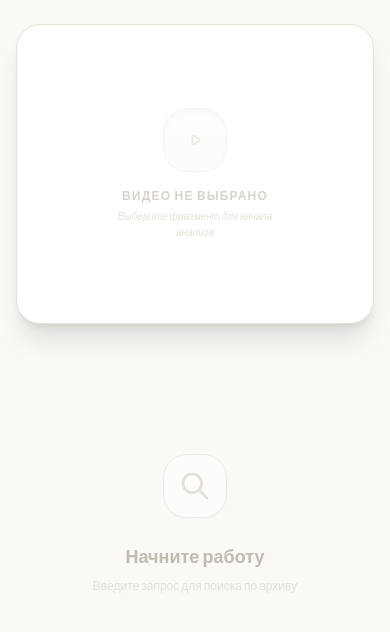
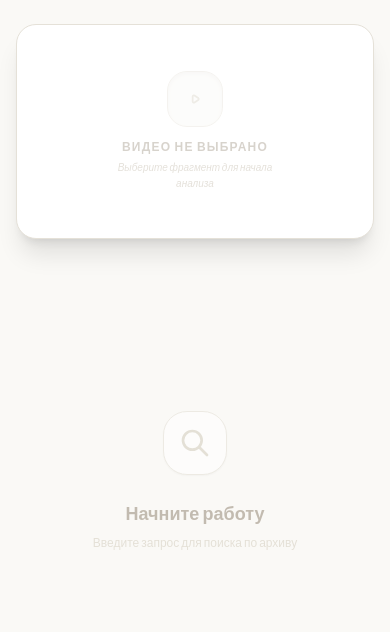
Before and after one commit to planetic-labs/pulsar, a Python web app: template templates/index.html in a window 390 px wide. Shown: the part 121-753 px from the top of the page. Run offline with Jinja, Linux system fonts and the light colour scheme; the template is opened without the code that fills it, so the values that code supplies are empty; some libraries are stand-ins or nearby versions.

Commit message:
feat(player): добавить функции для форматирования и копирования текущего времени воспроизведения видео

```diff
--- a/static/js/search_app.js
+++ b/static/js/search_app.js
@@ -19,6 +19,46 @@ function copyToClipboard(text, btnElement) {
         showToast("Ссылка скопирована", "success");
     }).catch(err => {
         console.error('Failed to copy text: ', err);
+    });
+}
+
+function formatPlaybackTime(seconds) {
+    const total = Math.floor(Math.max(0, Number(seconds) || 0));
+    const hours = Math.floor(total / 3600);
+    const minutes = Math.floor((total % 3600) / 60);
+    const secs = total % 60;
+    const pad = (n) => String(n).padStart(2, '0');
+    if (hours > 0) {
+        return `${pad(hours)}:${pad(minutes)}:${pad(secs)}`;
+    }
+    return `${pad(minutes)}:${pad(secs)}`;
+}
+
+function copyCurrentPlaybackTime(btnElement) {
+    const video = document.getElementById('main-video');
+    const currentTime = video ? video.currentTime : 0;
+    const formatted = formatPlaybackTime(currentTime);
+
+    navigator.clipboard.writeText(formatted).then(() => {
+        if (btnElement) {
+            const originalHTML = btnElement.innerHTML;
+            btnElement.innerHTML = `
+                <svg class="w-3.5 h-3.5 text-emerald-500 scale-110 transition-transform shrink-0" fill="none" stroke="currentColor" stroke-width="2.5" viewBox="0 0 24 24">
+                    <polyline points="20 6 9 17 4 12"></polyline>
+                </svg>
+                <span class="text-emerald-700 font-bold">${formatted}</span>
+            `;
+            btnElement.classList.remove('bg-warm-50', 'border-warm-200', 'text-warm-600', 'hover:bg-brand-50', 'hover:border-brand-200', 'hover:text-brand-600');
+            btnElement.classList.add('bg-emerald-50', 'border-emerald-200');
+
+            setTimeout(() => {
+                btnElement.innerHTML = originalHTML;
+                btnElement.classList.remove('bg-emerald-50', 'border-emerald-200');
+                btnElement.classList.add('bg-warm-50', 'border-warm-200', 'text-warm-600', 'hover:bg-brand-50', 'hover:border-brand-200', 'hover:text-brand-600');
+            }, 2000);
+        }
+    }).catch(err => {
+        console.error('Failed to copy playback time: ', err);
     });
 }
 
@@ -436,3 +476,5 @@ window.showSearchModeHelp = showSearchModeHelp;
 window.closeSearchModeModal = closeSearchModeModal;
 window.flagChunk = flagChunk;
 window.showToast = showToast;
+window.formatPlaybackTime = formatPlaybackTime;
+window.copyCurrentPlaybackTime = copyCurrentPlaybackTime;
--- a/templates/components/player.html
+++ b/templates/components/player.html
@@ -1,37 +1,32 @@
 <!-- Video Player Column -->
-<div id="player-column" class="w-full lg:w-[400px] xl:w-[500px] shrink-0 order-1 lg:order-2">
-    <div class="bg-white rounded-[1.5rem] lg:rounded-[2.5rem] border border-[#E5E1D8] p-4 lg:p-8 sticky top-4 shadow-xl flex flex-col overflow-hidden min-h-[300px] lg:min-h-[600px] max-h-[50vh] lg:max-h-[calc(100vh-120px)] transition-all">
-        <div id="player-placeholder" class="flex-1 flex flex-col items-center justify-center text-center opacity-40">
-            <div class="w-16 lg:w-20 h-16 lg:h-20 rounded-[1.5rem] lg:rounded-[2.5rem] bg-[#FAF9F6] border border-[#E5E1D8] flex items-center justify-center mb-4 lg:mb-6 shadow-inner">
-                <svg class="w-8 lg:w-10 h-8 lg:h-10 text-warm-300" fill="none" stroke="currentColor" viewBox="0 0 24 24"><path stroke-linecap="round" stroke-linejoin="round" stroke-width="1.5" d="M14.752 11.168l-3.197-2.132A1 1 0 0010 9.87v4.263a1 1 0 001.555.832l3.197-2.132a1 1 0 000-1.664z"></path></svg>
+<div id="player-column" class="w-full lg:w-[400px] xl:w-[480px] shrink-0 order-1 lg:order-2">
+    <div class="bg-white rounded-[1.25rem] lg:rounded-[2rem] border border-[#E5E1D8] p-3.5 lg:p-5 sticky top-4 shadow-xl flex flex-col transition-all h-fit">
+        <div id="player-placeholder" class="py-8 lg:py-14 flex flex-col items-center justify-center text-center opacity-40">
+            <div class="w-14 lg:w-16 h-14 lg:h-16 rounded-[1.25rem] lg:rounded-[1.5rem] bg-[#FAF9F6] border border-[#E5E1D8] flex items-center justify-center mb-3 lg:mb-4 shadow-inner">
+                <svg class="w-7 lg:w-8 h-7 lg:h-8 text-warm-300" fill="none" stroke="currentColor" viewBox="0 0 24 24"><path stroke-linecap="round" stroke-linejoin="round" stroke-width="1.5" d="M14.752 11.168l-3.197-2.132A1 1 0 0010 9.87v4.263a1 1 0 001.555.832l3.197-2.132a1 1 0 000-1.664z"></path></svg>
             </div>
-            <h3 class="text-xs lg:text-sm font-bold text-warm-500 uppercase tracking-widest mb-1 lg:mb-2">Видео не выбрано</h3>
-            <p class="text-[10px] lg:text-xs text-warm-400 max-w-[180px] lg:max-w-[200px] leading-relaxed italic">Выберите фрагмент для начала анализа</p>
+            <h3 class="text-xs font-bold text-warm-500 uppercase tracking-widest mb-1">Видео не выбрано</h3>
+            <p class="text-[10px] lg:text-xs text-warm-400 max-w-[180px] leading-relaxed italic">Выберите фрагмент для начала анализа</p>
         </div>
 
-        <div id="player-content" class="hidden flex-1 flex flex-col min-h-0">
-            <div class="flex items-center justify-between mb-4 lg:mb-6">
-                <div>
-                    <h2 class="text-[9px] lg:text-[10px] font-black text-brand-400 uppercase tracking-[0.2em] lg:tracking-[0.3em] mb-1">Source Stream</h2>
-                    <h3 class="text-xs lg:text-sm font-bold text-[#3A3630]">Просмотр фрагмента</h3>
-                </div>
-                <button onclick="closePlayer()" class="w-8 h-8 rounded-full bg-[#FAF9F6] border border-[#E5E1D8] flex items-center justify-center text-warm-400 hover:text-slate-900 transition-all shadow-sm">
-                    <svg class="w-4 h-4" fill="none" stroke="currentColor" viewBox="0 0 24 24"><path stroke-linecap="round" stroke-linejoin="round" stroke-width="2.5" d="M6 18L18 6M6 6l12 12"></path></svg>
-                </button>
+        <div id="player-content" class="hidden flex flex-col">
+            <div class="mb-2.5 lg:mb-3">
+                <h4 id="player-title" class="text-xs lg:text-sm font-bold text-[#3A3630] leading-snug break-words"></h4>
             </div>
 
-            <div class="aspect-video bg-black rounded-xl lg:rounded-2xl overflow-hidden ring-1 ring-[#E5E1D8] mb-4 lg:mb-8 video-shadow relative group">
+            <div class="aspect-video max-h-[40vh] lg:max-h-[46vh] bg-black rounded-xl lg:rounded-2xl overflow-hidden ring-1 ring-[#E5E1D8] mb-2.5 lg:mb-3 video-shadow relative group flex items-center justify-center">
                 <video id="main-video" controls class="w-full h-full object-contain"></video>
                 <div id="video-overlay" class="absolute inset-0 pointer-events-none bg-brand-500/10 opacity-0 transition-opacity"></div>
             </div>
 
-            <div class="space-y-3 lg:space-y-4 overflow-y-auto custom-scrollbar flex-1">
-                <h4 id="player-title" class="text-base lg:text-xl font-bold text-[#3A3630] leading-tight"></h4>
-                <div id="player-meta" class="inline-flex items-center gap-2 px-3 lg:px-4 py-1.5 lg:py-2 rounded-xl bg-brand-500/5 border border-brand-500/10 text-brand-500 font-bold text-[10px] lg:text-xs uppercase tracking-widest">
-                </div>
-                <p class="text-[10px] lg:text-xs text-slate-500 leading-relaxed pt-3 lg:pt-4 border-t border-[#F2F0EB]">
-                    Вы просматриваете фрагмент video, синхронизированный с результатом поиска. Система автоматически позиционирует плеер на нужной секунде.
-                </p>
+            <div class="flex items-center justify-end">
+                <button id="copy-current-time-btn" onclick="copyCurrentPlaybackTime(this)" class="inline-flex items-center gap-1.5 px-3 py-1.5 rounded-lg bg-warm-50 hover:bg-brand-50 border border-warm-200 hover:border-brand-200 text-warm-600 hover:text-brand-600 font-semibold text-[10px] lg:text-xs transition-all shadow-sm group" title="Скопировать текущий таймкод">
+                    <svg class="w-3.5 h-3.5 text-warm-500 group-hover:text-brand-500 transition-colors" fill="none" stroke="currentColor" stroke-width="2" viewBox="0 0 24 24">
+                        <circle cx="12" cy="12" r="10"></circle>
+                        <polyline points="12 6 12 12 16 14"></polyline>
+                    </svg>
+                    <span>Скопировать тайминг</span>
+                </button>
             </div>
         </div>
     </div>
```
Also changed, not shown: templates/base.html (+42 -0 lines), templates/index_mobile.html (+12 -7 lines).
